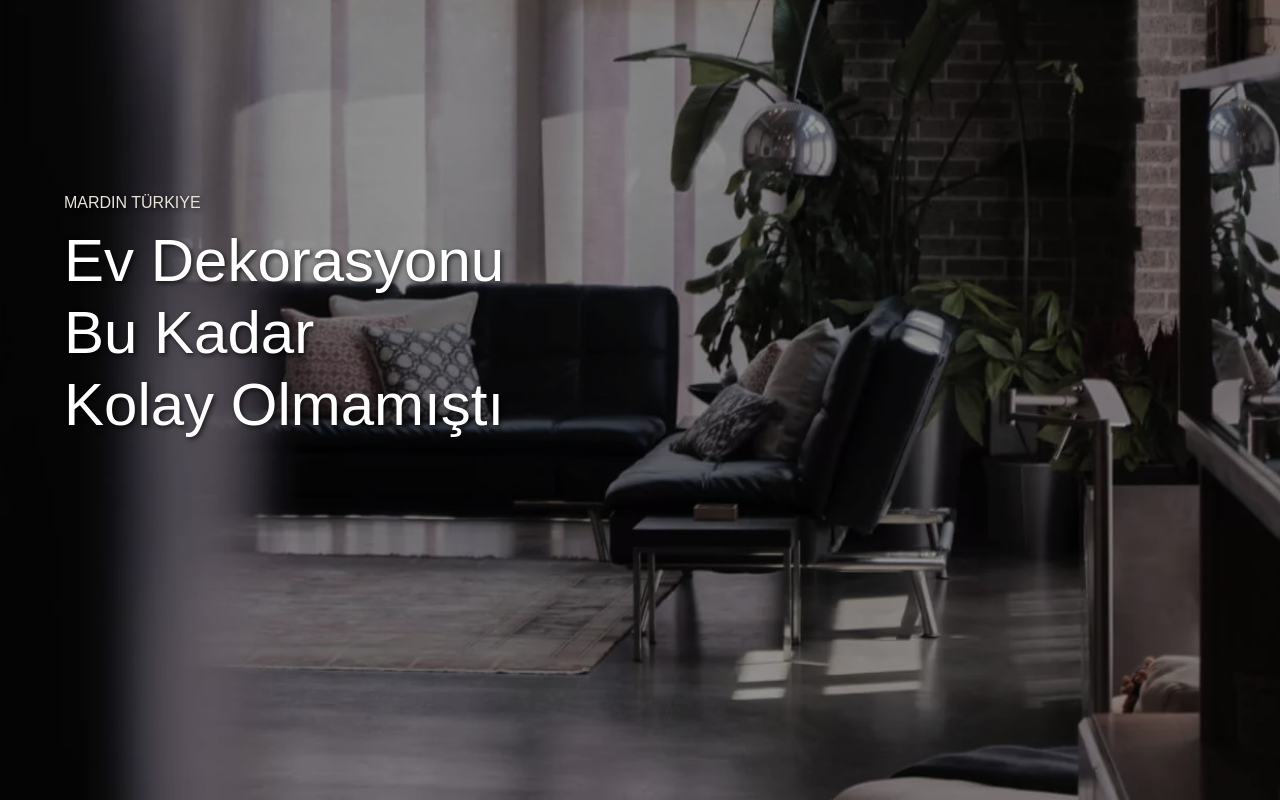
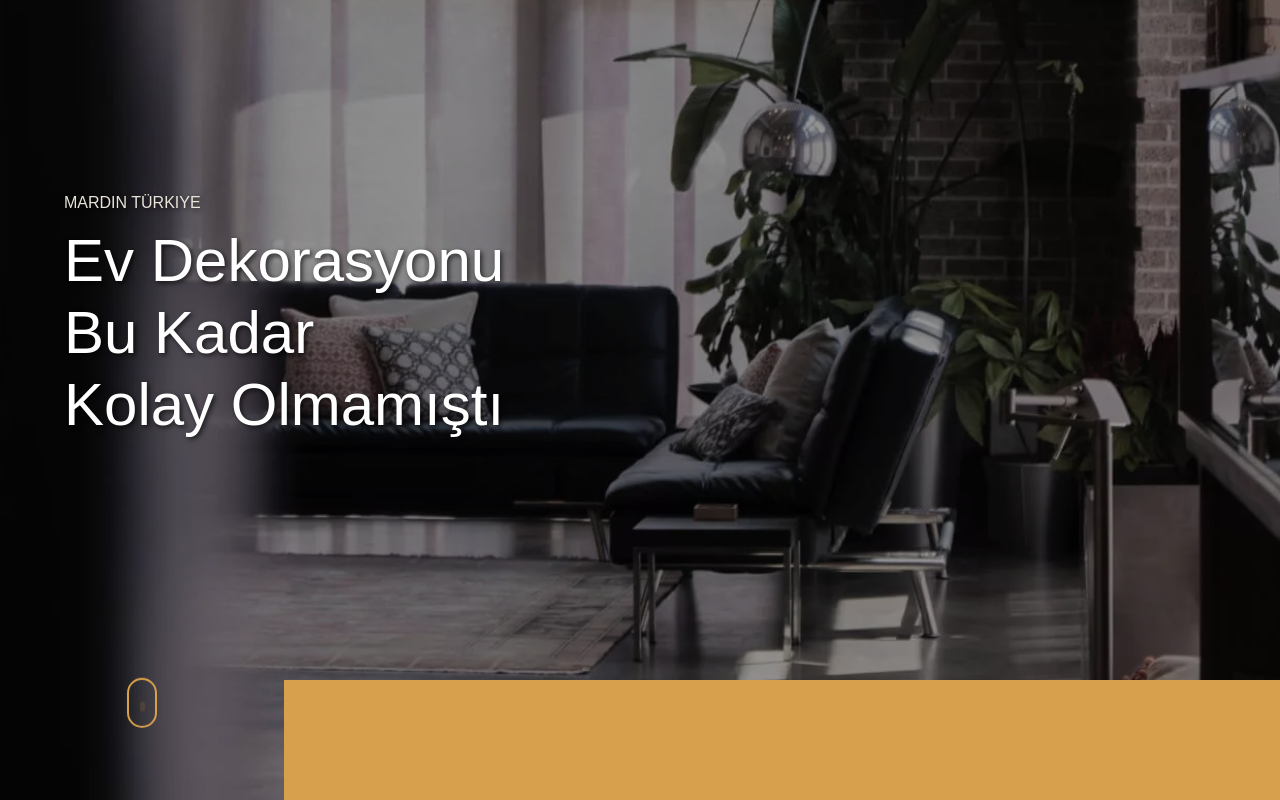
Before and after one commit to mhmtkarakas/interiordesign, a React (Create React App) app: page / in a window 1280 px wide. Shown: the part 160-960 px from the top of the page. Built offline with nearby package versions, Linux system fonts and the light colour scheme.

Commit message:
Headers&Hero components

```diff
--- a/src/components/Header/Header.css
+++ b/src/components/Header/Header.css
@@ -16,9 +16,9 @@
   justify-content: space-between;
   align-items: center;
   width: 100%;
-  max-width: 1200px; /* Header genişliği */
-  padding: 0 20px; /* Sağ ve sol boşluk */
-  margin: 0 auto; /* Ortalamak için */
+  max-width: 1200px;
+  padding: 0 20px;
+  margin: 0 auto;
 }
 
 
--- a/src/components/Hero/Hero.css
+++ b/src/components/Hero/Hero.css
@@ -18,12 +18,12 @@
     z-index: 1;
   }
   .hero-background {
-    position: absolute; /* Tam ekran yerleşimi */
+    position: absolute;
     top: 0;
     left: 0;
     width: 100%;
     height: 120vh;
-    z-index: -1; /* Yazıların arkasında kalması için */
+    z-index: -1;
   }
 
   .hero-image {
@@ -58,9 +58,110 @@
     margin-bottom: 10px;
     display: block;
   }
+  .hero-bottom {
+    position: absolute;
+    bottom: 0;
+    width: 100%;
+    height: 15vh;
+    display: flex;
+    z-index: 5; /* Resmin üstünde */
+  }
+  .hero-bottom-left {
+    flex: 1;
+    background-color: transparent; /* Sol taraf boş */
+  }
+
+  .hero-bottom-right {
+display: flex;
+    background-color: #D6A04C; /* Sağ taraf sarı */
+    justify-content: space-between;
+    align-items: center !important;
+    height: 15vh;
+    padding: 0 5%; /* Kenarlardan boşluk bırakılır */
+    position: relative;
+    overflow: hidden;
+  }
+
+.text-left,
+.text-right {
+  font-size: 1.5rem;
+  font-weight: 400;
+  color: white;
+  opacity: 0;
+  transform: translateY(50px); /* Başlangıçta aşağıda */
+  animation: fade-in-up 1s ease-in-out forwards;
+}
+.text-left {
+  animation-delay: 0.5s;
+  flex: 1; /* Eşit genişlik */
+  text-align: left; /* Sol tarafa hizalanır */ /* Sol metin daha erken gelir */
+}
+
+.text-right {
+  animation-delay: 1s;
+  flex: 1; /* Eşit genişlik */ /* Sağ metin daha geç gelir */
+  text-align: right; /* Sağ tarafa hizalanır */
+}
+
+/* Animasyon */
+@keyframes fade-in-up {
+  from {
+    opacity: 0;
+    transform: translateY(50px); /* Aşağıdan başlar */
+  }
+  to {
+    opacity: 1;
+    transform: translateY(0); /* Yerine oturur */
+  }
+}
+  .mouse-icon {
+    position: relative;
+    width: 30px;
+    height: 50px;
+    margin: 0 auto;
+    border: 2px solid  #D6A04C;
+    border-radius: 50px;
+    cursor: pointer;
+    display: flex;
+    align-items: center;
+    justify-content: center;
+    animation: bounce 2s infinite;
+  }
+  .mouse-wheel {
+    width: 5px;
+    height: 10px;
+    background-color: #D6A04C;
+    border-radius: 5px;
+    animation: scroll 1.2s infinite;
+  }
+
+  /* Scroll Animasyonu */
+  @keyframes scroll {
+    0% {
+      transform: translateY(-5px);
+      opacity: 1;
+    }
+    100% {
+      transform: translateY(5px);
+      opacity: 0;
+    }
+  }
+
+  /* Bounce Animasyonu */
+  @keyframes bounce {
+    0%, 100% {
+      transform: translateY(0);
+    }
+    50% {
+      transform: translateY(-10px);
+    }
+  }
 
   /* Responsive Tasarım */
   @media (max-width: 768px) {
+    .hero-bottom-right{
+      display: none;
+    }
     .hero-text h1 {
       font-size: 2rem; /* Mobilde daha küçük başlık */
     }
--- a/src/components/Hero/Hero.jsx
+++ b/src/components/Hero/Hero.jsx
@@ -5,12 +5,18 @@ import React from "react";
 import "./Hero.css";
 
 const Hero = () => {
+  const scrollToAboutUs = () => {
+    const aboutUsSection = document.getElementById("about-us");
+    if (aboutUsSection) {
+      aboutUsSection.scrollIntoView({ behavior: "smooth" });
+    }
+  };
   return (
     <div className="hero-container">
       {/* Arka Plan Resmi */}
       <div className="hero-background">
         <img
-          src={heroimg} /* Burada resim yolunu belirtin */
+          src={heroimg}
           alt="Ev Dekorasyonu"
           className="hero-image"
         />
@@ -21,6 +27,24 @@ const Hero = () => {
        <p>Mardin Türkiye</p>
         <h1>Ev Dekorasyonu <br/> Bu Kadar <br/> Kolay Olmamıştı</h1>
       </div>
+      <div className="hero-bottom">
+        <div className="hero-bottom-left">
+        <div className="mouse-icon" onClick={scrollToAboutUs}>
+            <span className="mouse-wheel"></span>
+          </div>
+        </div>
+        <div className="hero-bottom-right">
+               {/* Sol Metin */}
+        <div className="text-left animated-text">
+          Homeownership never looked so affordable
+        </div>
+
+        {/* Sağ Metin */}
+        <div className="text-right animated-text">
+          World-class architecture design studio
+        </div>
+        </div>
+      </div>
     </div>
   );
 };
```
